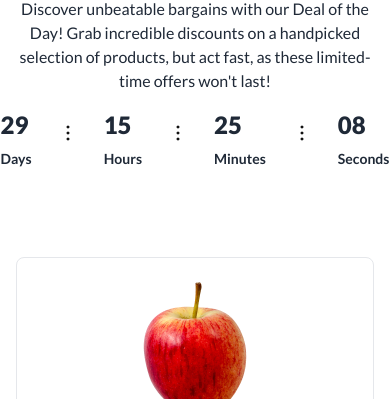
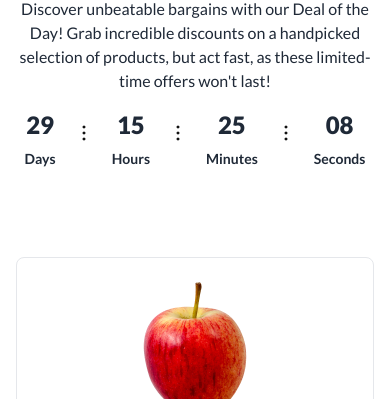
Before and after one commit to Mafuzur560/assignment-fruit-burst, a plain HTML site: page index.html in a window 390 px wide. Shown: the part 445-844 px from the top of the page. Drawn offline with nearby package versions, Linux system fonts and the light colour scheme.

Commit message:
time fix

```diff
--- a/index.html
+++ b/index.html
@@ -200,10 +200,10 @@
 
                 <!-- timer container -->
                 <div class="flex justify-center flex-1 md:justify-end  lg:gap-6">
-                  <div class="grid grid-flow-col gap-6 text-center auto-cols-max">
+                  <div class="grid grid-flow-col gap-4 lg:gap-6 text-center auto-cols-max">
 
                     <!-- time days -->
-                      <div class="flex flex-col">
+                      <div class="flex flex-col items-center">
                         <span class="countdown font-lato text-2xl sm:text-3xl md:text-4xl font-extrabold ">
                           <span style="--value:29;"></span>
                         </span>
@@ -221,7 +221,7 @@
 
 
                  <!-- time hours -->
-                      <div class="flex flex-col">
+                      <div class="flex flex-col items-center">
                         <span class="countdown font-lato font-extrabold text-2xl sm:text-3xl md:text-4xl">
                           <span style="--value:15; "></span>
                         </span>
@@ -239,7 +239,7 @@
 
 
                  <!-- time minutes -->
-                    <div class="flex flex-col">
+                    <div class="flex flex-col items-center">
                       <span class="countdown font-lato font-extrabold text-2xl sm:text-3xl md:text-4xl">
                         <span style="--value:25;"></span>
                       </span>
@@ -256,7 +256,7 @@
                  </div>
 
                  <!-- time seconds -->
-                    <div class="flex flex-col">
+                    <div class="flex flex-col items-center">
                       <span class="countdown font-lato font-extrabold text-2xl sm:text-3xl md:text-4xl">
                         <span style="--value:08;"></span>
                       </span>
```
